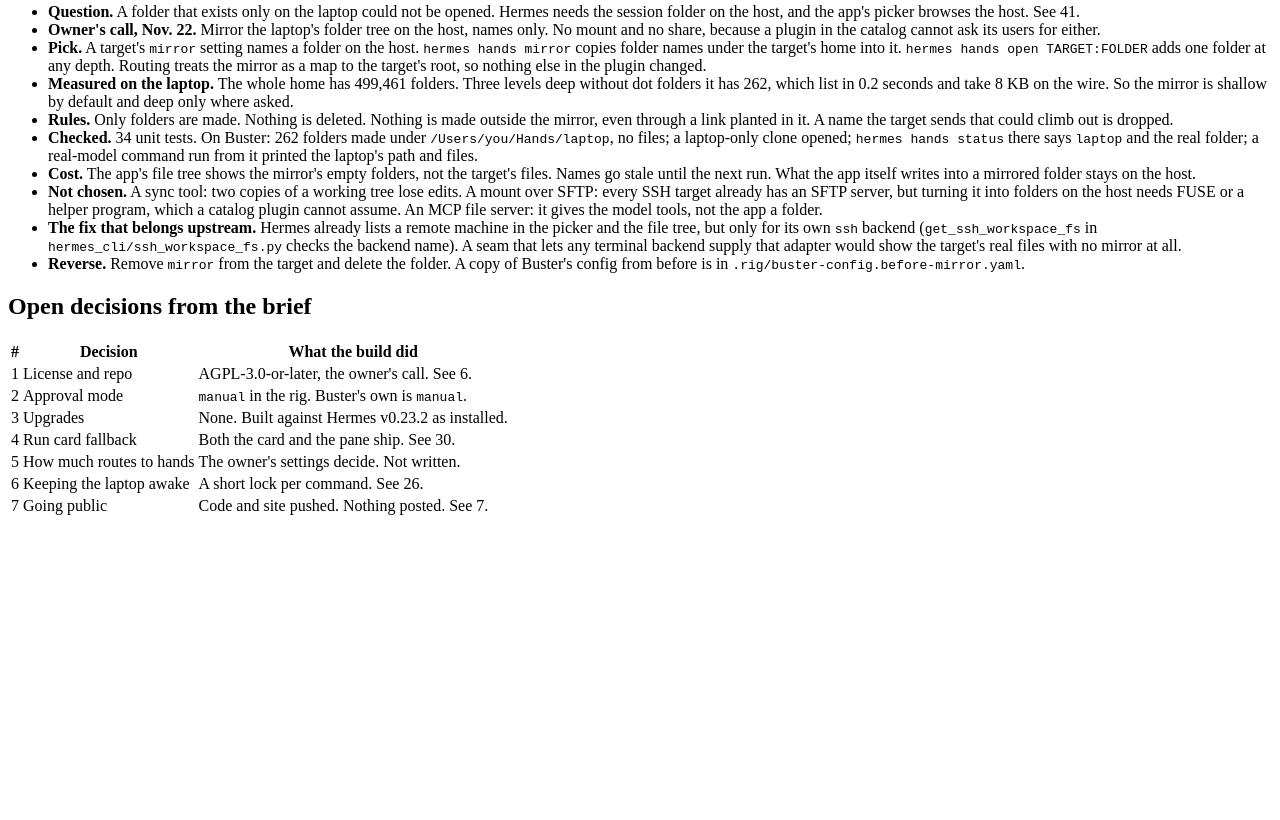
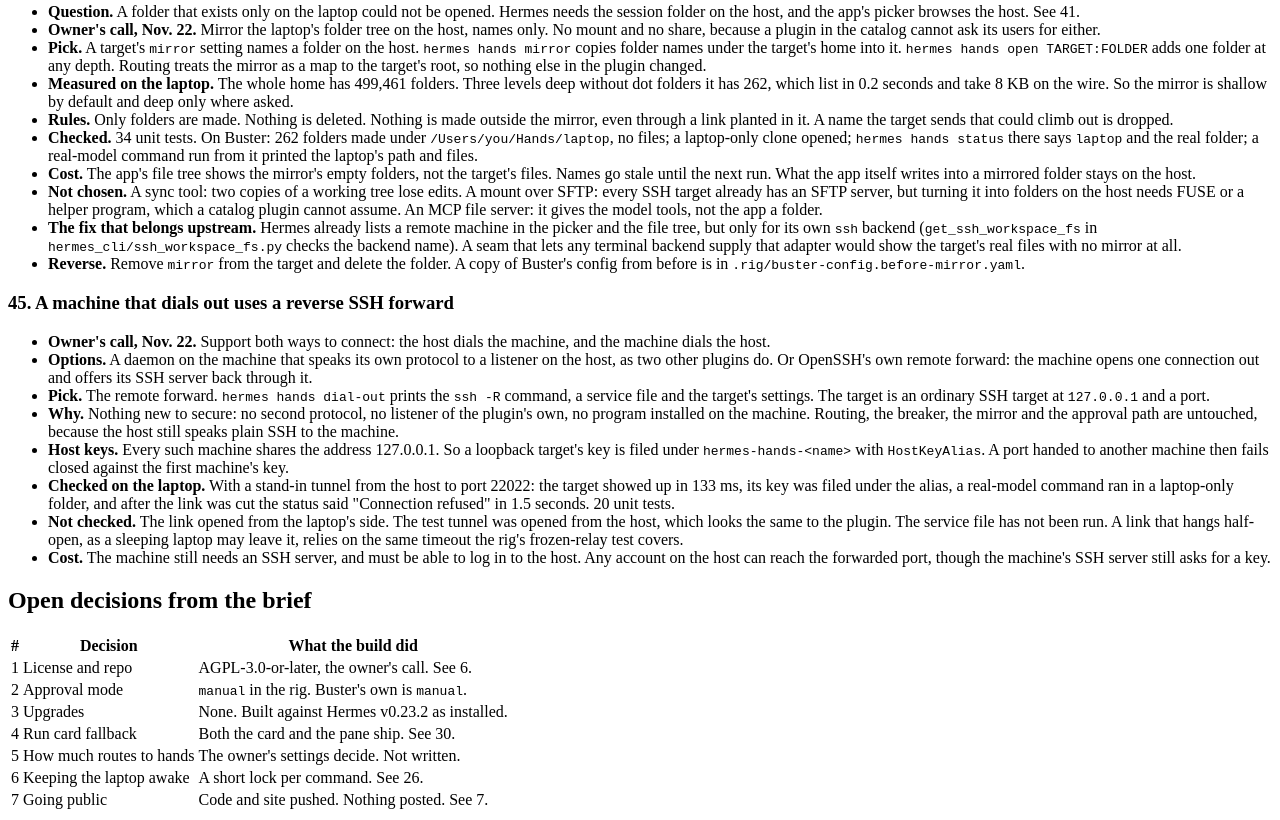
Before and after one commit to saxby-tools/hermes-onsite, an Eleventy site: page DECISIONS.md in a window 1280 px wide. Shown: the part 5971-6791 px from the top of the page. Before the commit the page ends 6497 px from the top, so only its background shows below. Built offline with nearby package versions, Linux system fonts and the light colour scheme; Eleventy itself is replaced by a stand-in of ours; files that its build step writes are made by us from their sources.

Commit message:
docs(decisions): log the reverse forward for dial-out
Records the owner's call, why a forward beat a daemon, and exactly what was and was not checked on the laptop.

Co-Authored-By: Claude Fable 5.2 <noreply@anthropic.com>

```diff
--- a/DECISIONS.md
+++ b/DECISIONS.md
@@ -518,6 +518,40 @@ Written Nov. 22, 2026, against Hermes v0.23.2.
   folder. A copy of Buster's config from before is in
   `.rig/buster-config.before-mirror.yaml`.
 
+### 45. A machine that dials out uses a reverse SSH forward
+
+- **Owner's call, Nov. 22.** Support both ways to connect: the host
+  dials the machine, and the machine dials the host.
+- **Options.** A daemon on the machine that speaks its own protocol
+  to a listener on the host, as two other plugins do. Or OpenSSH's
+  own remote forward: the machine opens one connection out and
+  offers its SSH server back through it.
+- **Pick.** The remote forward. `hermes hands dial-out` prints the
+  `ssh -R` command, a service file and the target's settings. The
+  target is an ordinary SSH target at `127.0.0.1` and a port.
+- **Why.** Nothing new to secure: no second protocol, no listener of
+  the plugin's own, no program installed on the machine. Routing,
+  the breaker, the mirror and the approval path are untouched,
+  because the host still speaks plain SSH to the machine.
+- **Host keys.** Every such machine shares the address 127.0.0.1.
+  So a loopback target's key is filed under `hermes-hands-<name>`
+  with `HostKeyAlias`. A port handed to another machine then fails
+  closed against the first machine's key.
+- **Checked on the laptop.** With a stand-in tunnel from the host to
+  port 22022: the target showed up in 133 ms, its key was filed
+  under the alias, a real-model command ran in a laptop-only folder,
+  and after the link was cut the status said "Connection refused"
+  in 1.5 seconds. 20 unit tests.
+- **Not checked.** The link opened from the laptop's side. The test
+  tunnel was opened from the host, which looks the same to the
+  plugin. The service file has not been run. A link that hangs
+  half-open, as a sleeping laptop may leave it, relies on the same
+  timeout the rig's frozen-relay test covers.
+- **Cost.** The machine still needs an SSH server, and must be able
+  to log in to the host. Any account on the host can reach the
+  forwarded port, though the machine's SSH server still asks for a
+  key.
+
 ## Open decisions from the brief
 
 | # | Decision | What the build did |
```
